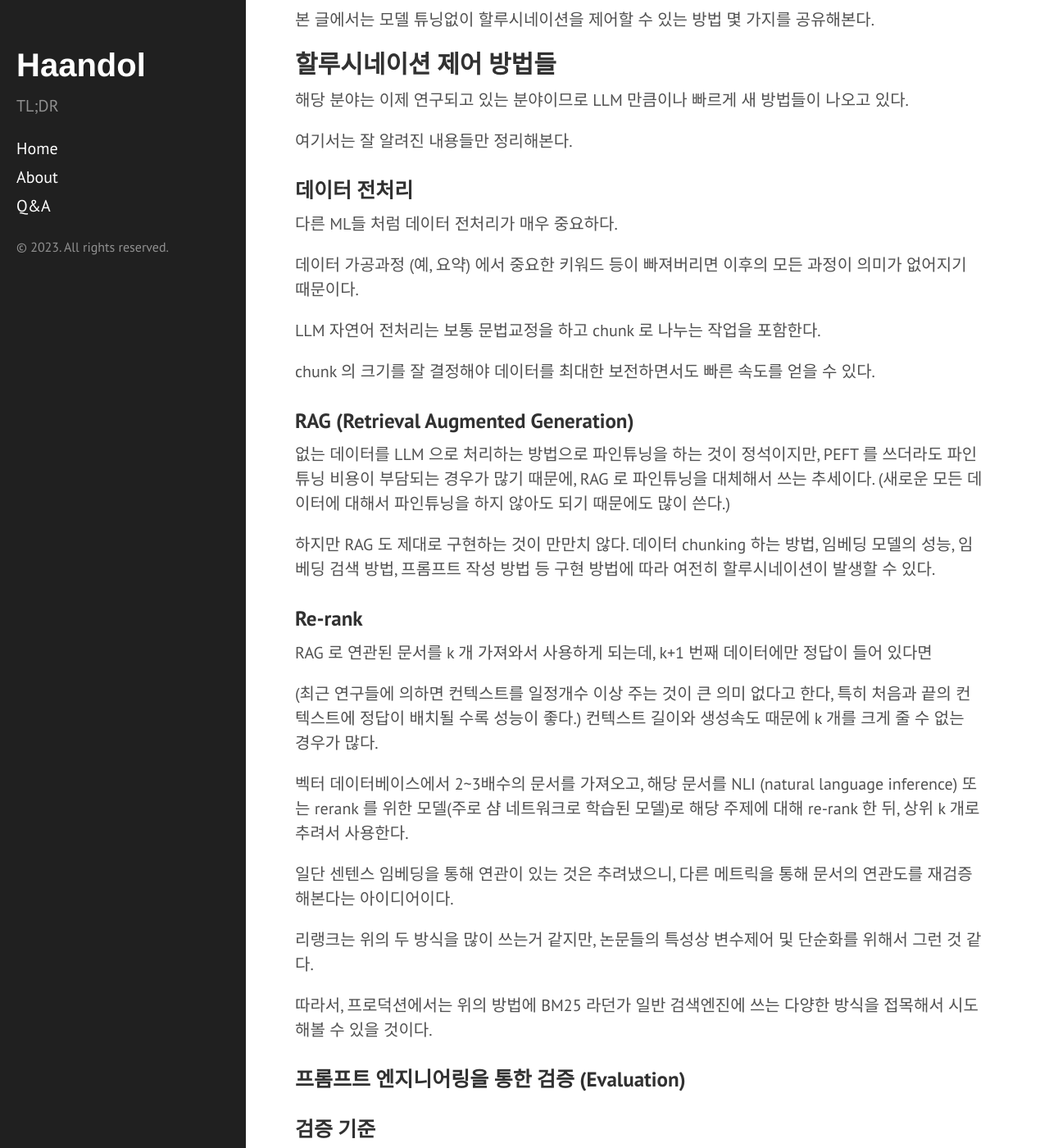
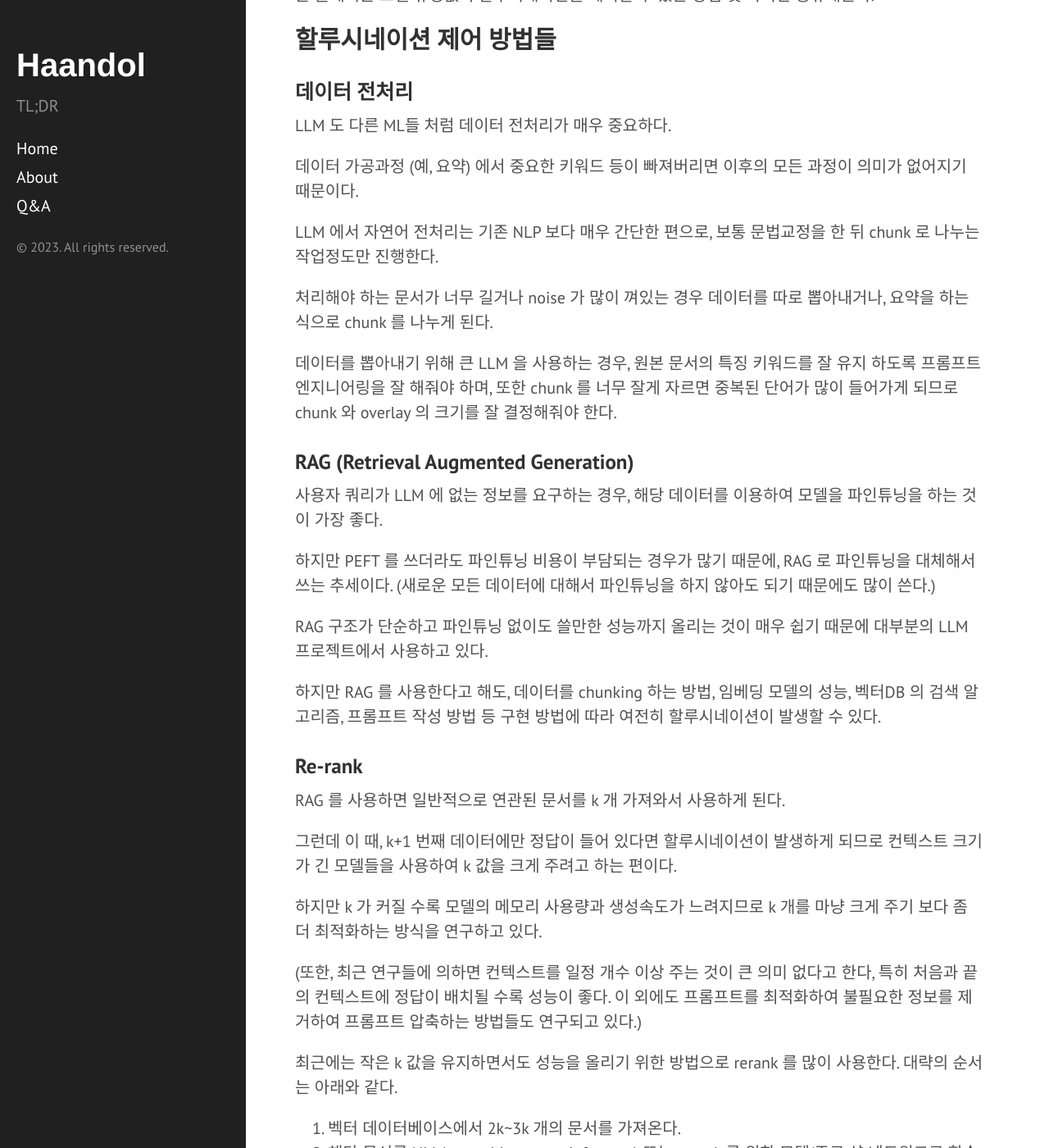
Before and after one commit to haandol/haandol.github.com, a Jekyll site: the page built from _posts/2023-08-27-how-to-harness-llms-to-manage-hallucination.md, in a window 1280 px wide and 1400 px high, scrolled down 773 px. Shown: the whole window at 82% size. Built offline with Jekyll 4.4.1, drawn with Linux system fonts in a browser that asks for light colours; comment, search, counter and statistics services are not loaded; some of the changed text lies outside the part shown.

Commit message:
update hallu

```diff
--- a/_posts/2023-08-27-how-to-harness-llms-to-manage-hallucination.md
+++ b/_posts/2023-08-27-how-to-harness-llms-to-manage-hallucination.md
@@ -22,50 +22,58 @@ publish: true
 
 개인적으로 할루시네이션은 문제가 아니며 LLM 의 특징이라고 생각하며, 제거하는 것이 아니라 제어하는 방법을 찾아야 한다고 생각한다.
 
-나도 최근 몇 개의 QA 프로토타입을 구현하면서 할루시네이션을 제어하는 방법을 공부하고 있다. 아직 완벽한 해결방법은 없지만 방법들이 계속 나오고 있으므로, 시간이 지나면 temperature 처럼 파라미터 수준으로 제어할 수 있을것으로 기대하고 있다.
+할루시네이션에 대해서 아직 완벽한 해결방법은 없지만 방법들이 계속 나오고 있으므로, 시간이 지나면 temperature 처럼 파라미터 수준으로 제어할 수 있을 것으로 기대된다.
 
-본 글에서는 모델 튜닝없이 할루시네이션을 제어할 수 있는 방법 몇 가지를 공유해본다.
+본 글에서는 모델 튜닝없이 할루시네이션을 제어할 수 있는 방법 몇 가지만 공유해본다.
 
 ## 할루시네이션 제어 방법들
 
-해당 분야는 이제 연구되고 있는 분야이므로 LLM 만큼이나 빠르게 새 방법들이 나오고 있다.
-
-여기서는 잘 알려진 내용들만 정리해본다.
-
 ### 데이터 전처리
 
-다른 ML들 처럼 데이터 전처리가 매우 중요하다.
+LLM 도 다른 ML들 처럼 데이터 전처리가 매우 중요하다.
 
 데이터 가공과정 (예, 요약) 에서 중요한 키워드 등이 빠져버리면 이후의 모든 과정이 의미가 없어지기 때문이다.
 
-LLM 자연어 전처리는 보통 문법교정을 하고 chunk 로 나누는 작업을 포함한다.
+LLM 에서 자연어 전처리는 기존 NLP 보다 매우 간단한 편으로, 보통 문법교정을 한 뒤 chunk 로 나누는 작업정도만 진행한다.
 
-chunk 의 크기를 잘 결정해야 데이터를 최대한 보전하면서도 빠른 속도를 얻을 수 있다.
+처리해야 하는 문서가 너무 길거나 noise 가 많이 껴있는 경우 데이터를 따로 뽑아내거나, 요약을 하는 식으로 chunk 를 나누게 된다.
+
+데이터를 뽑아내기 위해 큰 LLM 을 사용하는 경우, 원본 문서의 특징 키워드를 잘 유지 하도록 프롬프트 엔지니어링을 잘 해줘야 하며,
+또한 chunk 를 너무 잘게 자르면 중복된 단어가 많이 들어가게 되므로 chunk 와 overlay 의 크기를 잘 결정해줘야 한다.
 
 ### RAG (Retrieval Augmented Generation)
 
-없는 데이터를 LLM 으로 처리하는 방법으로 파인튜닝을 하는 것이 정석이지만, PEFT 를 쓰더라도 파인튜닝 비용이 부담되는 경우가 많기 때문에, RAG 로 파인튜닝을 대체해서 쓰는 추세이다. (새로운 모든 데이터에 대해서 파인튜닝을 하지 않아도 되기 때문에도 많이 쓴다.)
+사용자 쿼리가 LLM 에 없는 정보를 요구하는 경우, 해당 데이터를 이용하여 모델을 파인튜닝을 하는 것이 가장 좋다.
 
-하지만 RAG 도 제대로 구현하는 것이 만만치 않다. 데이터 chunking 하는 방법, 임베딩 모델의 성능, 임베딩 검색 방법, 프롬프트 작성 방법 등 구현 방법에 따라 여전히 할루시네이션이 발생할 수 있다.
+하지만 PEFT 를 쓰더라도 파인튜닝 비용이 부담되는 경우가 많기 때문에, RAG 로 파인튜닝을 대체해서 쓰는 추세이다. (새로운 모든 데이터에 대해서 파인튜닝을 하지 않아도 되기 때문에도 많이 쓴다.)
+
+RAG 구조가 단순하고 파인튜닝 없이도 쓸만한 성능까지 올리는 것이 매우 쉽기 때문에 대부분의 LLM 프로젝트에서 사용하고 있다.
+
+하지만 RAG 를 사용한다고 해도, 데이터를 chunking 하는 방법, 임베딩 모델의 성능, 벡터DB 의 검색 알고리즘, 프롬프트 작성 방법 등 구현 방법에 따라 여전히 할루시네이션이 발생할 수 있다.
 
 ### Re-rank
 
-RAG 로 연관된 문서를 k 개 가져와서 사용하게 되는데, k+1 번째 데이터에만 정답이 들어 있다면
+RAG 를 사용하면 일반적으로 연관된 문서를 k 개 가져와서 사용하게 된다.
 
-(최근 연구들에 의하면 컨텍스트를 일정개수 이상 주는 것이 큰 의미 없다고 한다, 특히 처음과 끝의 컨텍스트에 정답이 배치될 수록 성능이 좋다.)
-컨텍스트 길이와 생성속도 때문에 k 개를 크게 줄 수 없는 경우가 많다.
+그런데 이 때, k+1 번째 데이터에만 정답이 들어 있다면 할루시네이션이 발생하게 되므로 컨텍스트 크기가 긴 모델들을 사용하여 k 값을 크게 주려고 하는 편이다.
 
-벡터 데이터베이스에서 2~3배수의 문서를 가져오고, 해당 문서를 NLI (natural language inference) 또는 rerank 를 위한 모델(주로 샴 네트워크로 학습된 모델)로 해당 주제에 대해 re-rank 한 뒤, 상위 k 개로 추려서 사용한다.
+하지만 k 가 커질 수록 모델의 메모리 사용량과 생성속도가 느려지므로 k 개를 마냥 크게 주기 보다 좀 더 최적화하는 방식을 연구하고 있다.
+
+(또한, 최근 연구들에 의하면 컨텍스트를 일정 개수 이상 주는 것이 큰 의미 없다고 한다, 특히 처음과 끝의 컨텍스트에 정답이 배치될 수록 성능이 좋다. 이 외에도 프롬프트를 최적화하여 불필요한 정보를 제거하여 프롬프트 압축하는 방법들도 연구되고 있다.)
+
+최근에는 작은 k 값을 유지하면서도 성능을 올리기 위한 방법으로 rerank 를 많이 사용한다. 대략의 순서는 아래와 같다.
+
+1. 벡터 데이터베이스에서 2k~3k 개의 문서를 가져온다.
+2. 해당 문서를 NLI (natural language inference) 또는 rerank 를 위한 모델(주로 샴 네트워크로 학습된 모델)로 사용자 쿼리에 대해 re-rank 한다.
+3. rerank 된 상위 k 개의 문서를 LLM 에 컨텍스트로 전달해서 RAG 를 진행한다.
 
 일단 센텐스 임베딩을 통해 연관이 있는 것은 추려냈으니, 다른 메트릭을 통해 문서의 연관도를 재검증해본다는 아이디어이다.
 
-리랭크는 위의 두 방식을 많이 쓰는거 같지만, 논문들의 특성상 변수제어 및 단순화를 위해서 그런 것 같다.
+이 때, 단순 rerank 만 하는것보다 BM25 같은 키워드 매칭 점수를 함께 반영하는 것도 성능향상에 도움이 되며, rerank 단계를 진행하지 않는다면 RAG 쿼리시에 반영하는 경우도 많다.
 
-따라서, 프로덕션에서는 위의 방법에 BM25 라던가 일반 검색엔진에 쓰는 다양한 방식을 접목해서 시도 해볼 수 있을 것이다.
+위의 내용을 대략읽어보면 검색엔진 검색 랭킹 최적화와 비슷하다는 것을 알수 있다. 따라서 검색 랭킹 최적화에 사용하는 다양한 기법들을 적용해보면 더 성능을 높일 수 있을 것이다.
 
 ### 프롬프트 엔지니어링을 통한 검증 (Evaluation)
-
-### 검증 기준
 
 현재 모델이 생성한 대답을 사용해도 되는지 검증하는 기준은 크게 아래 2가지 인 것 같다.
 
@@ -82,7 +90,7 @@ RAG 로 연관된 문서를 k 개 가져와서 사용하게 되는데, k+1 번
 
 검색을 위한 파라미터나 사용할 방법등은 ReAct 같은 방식으로 모델이 직접 만들어낼 수도 있지만, 여튼 사실성은 외부데이터를 통해 검증할 수 밖에 없다.
 
-### 검증 방법
+### 검증방법
 
 제대로 된 정보가 주어졌을때 질문에 대한 답을 추론(reasoning) 하는 능력이 중요하므로 결국 추론 능력이 좋은 모델을 사용하는 것이 중요하다.
 
@@ -101,16 +109,17 @@ RAG 로 연관된 문서를 k 개 가져와서 사용하게 되는데, k+1 번
 최근에 나온 논문 하나만 간단히 소개하고 마무리 해본다.
 
 프롬프트 기반의 검증을 기존 BLEU, ROUGE 와 같이 좀 더 정형화 시킨 SelfCheckGPT[^3] 라는 방식이다.
-
 해당 논문에서 소개한 아이디어는 단순한데 효과적인 것 같다.
 
 ICL (in context learning) 의 역할은 모델에서 정답 임베딩 위치를 가이드해주는 역할을 한다고 알려져 있다.
 
 따라서 모델이 신뢰도가 있는 정보를 생성했다면 정답이 있는 영역을 잘 찾았다는 의미이므로, beam search 로 여러개의 답을 생성하더라도 일관된 내용을 말할 것이라는 가정을 할 수 있다.
 
+반대로 ICL 을 통해 정답이 있는 영역을 찾지 못했다면, beam search 로 여러개의 답을 생성하면 각 답은 일관성이 없을 것이다.
+
 이를 이용해, 여러개의 문장을 생성하고 모든 문장이 일관된 정보를 보여주는지 확인한다. 모델이 생성한 문장들을 일관된 문장과 아닌 문장의 비율을 F1 스코어처럼 계산하여 inconsistency 를 확인한다.
 
-약간 더 디테일하게 소개하면 아래와 같은 과정으로 점수를 계산한다.
+약간 더 디테일하게 소개하면 대략 아래와 같은 과정으로 점수를 계산한다.
 
 1. 사용자의 질문에 대한 답을 beam search 로 n개 만든다.
 2. 가장 높은 확률을 가진 문장을 이용하여, 질문/답변을 생성한다.
```
